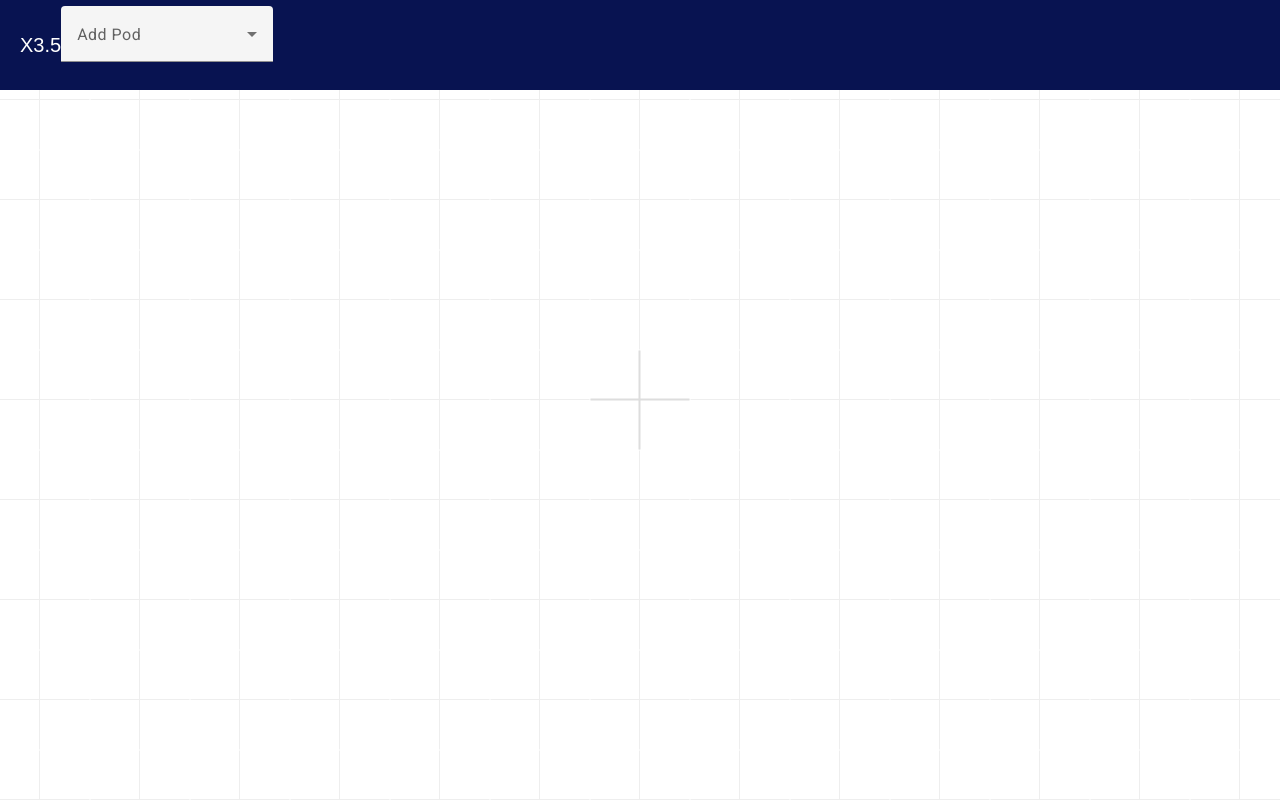
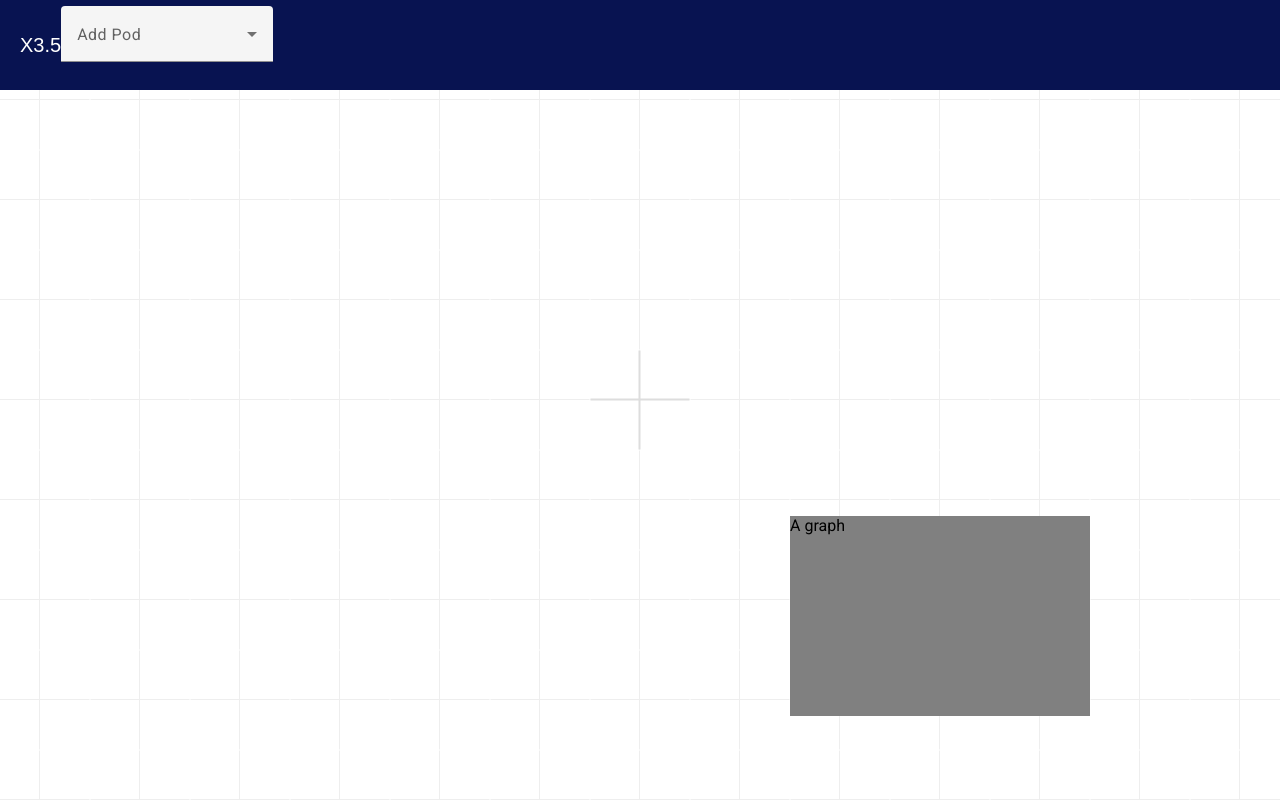
Before and after one commit to danday74/testing-123, an Angular app: page /dashboard in a window 1280 px wide. Shown: the top 800 px of the page. Built offline with nearby package versions, Linux system fonts and the light colour scheme.

Commit message:
compensated for the box size

```diff
--- a/src/app/routes/dashboard/components/graph-pod/graph-pod.component.html
+++ b/src/app/routes/dashboard/components/graph-pod/graph-pod.component.html
@@ -1 +1,3 @@
-<div class="graph-pod"></div>
+<div class="graph-pod" [style.top.px]="50050-100+pod().top" [style.left.px]="50050-150+pod().left">
+  {{pod().label}}
+</div>
--- a/src/app/routes/dashboard/components/graph-pod/graph-pod.component.scss
+++ b/src/app/routes/dashboard/components/graph-pod/graph-pod.component.scss
@@ -2,4 +2,7 @@
   width:300px;
   height:200px;
   background-color:gray;
+  position: absolute;
+//  top: 50000px;
+//  left: 50000px;
 }
```
